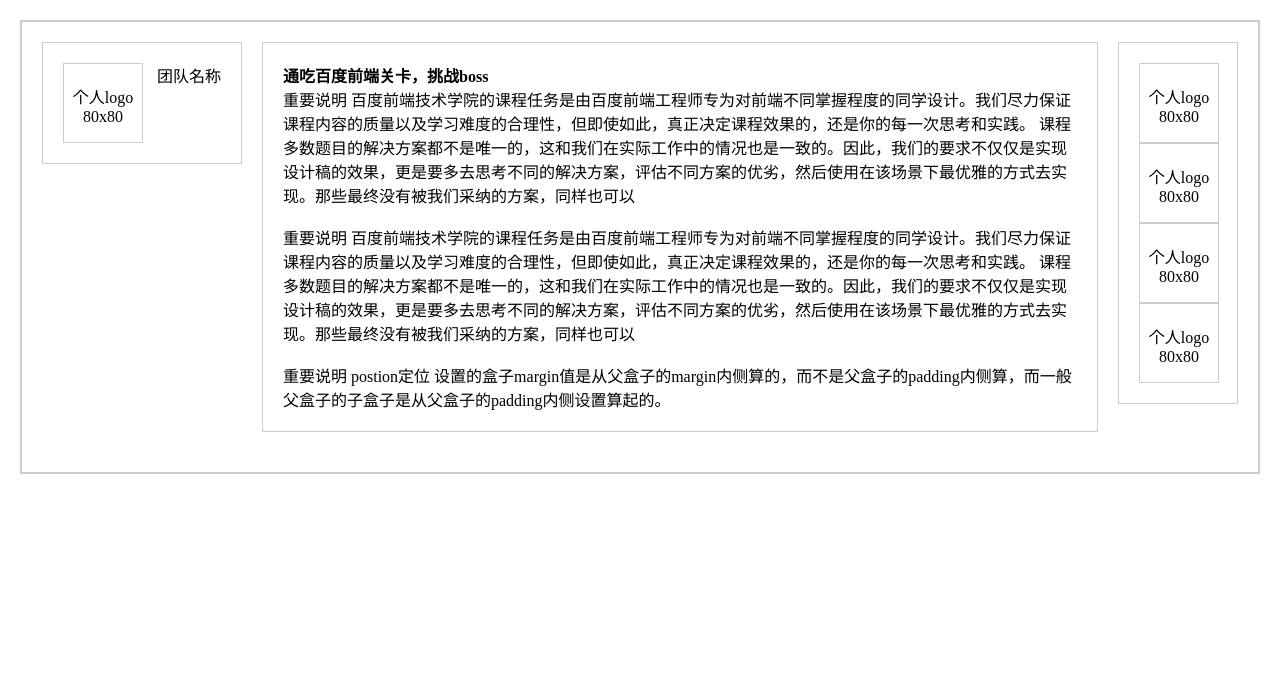
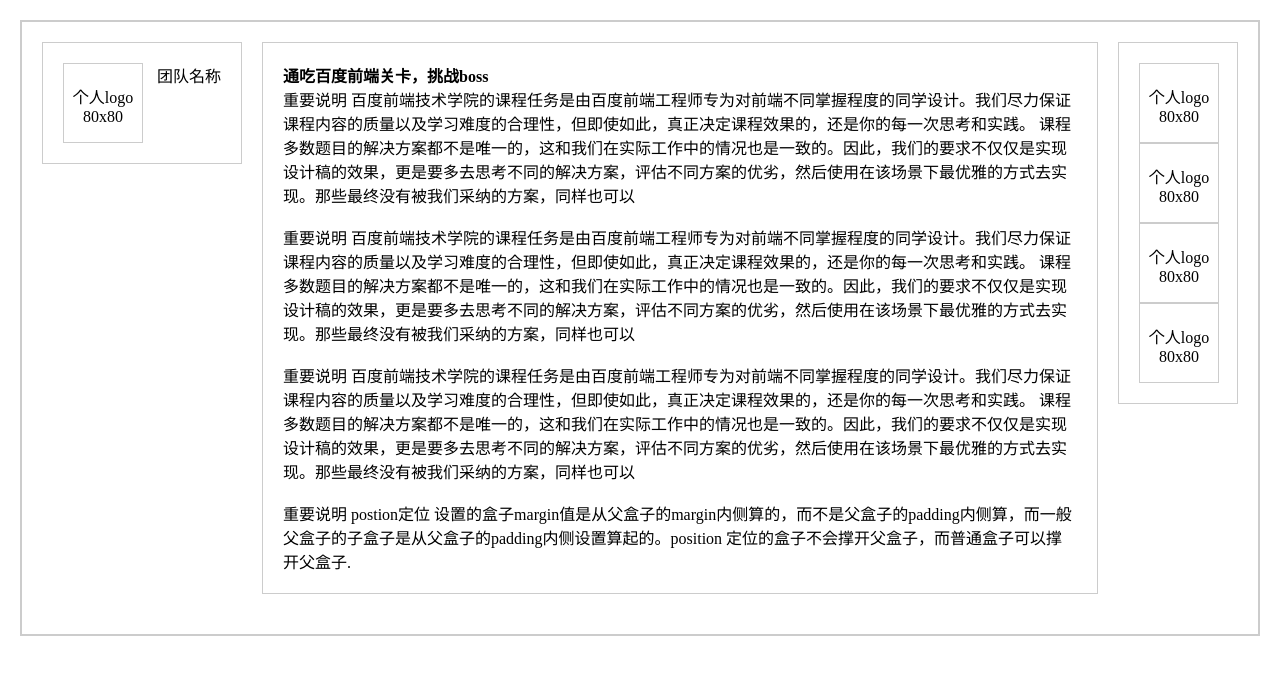
Before and after one commit to pavolshock/baidu, a plain HTML site: page xiaowei/Three_column_layout.html in a window 1280 px wide. Drawn offline with Linux system fonts and the light colour scheme.

Commit message:
modified 三栏布局p标签文档

```diff
--- a/xiaowei/Three_column_layout.html
+++ b/xiaowei/Three_column_layout.html
@@ -74,7 +74,8 @@
     		<h4>通吃百度前端关卡，挑战boss</h4>
     		<p>重要说明 百度前端技术学院的课程任务是由百度前端工程师专为对前端不同掌握程度的同学设计。我们尽力保证课程内容的质量以及学习难度的合理性，但即使如此，真正决定课程效果的，还是你的每一次思考和实践。 课程多数题目的解决方案都不是唯一的，这和我们在实际工作中的情况也是一致的。因此，我们的要求不仅仅是实现设计稿的效果，更是要多去思考不同的解决方案，评估不同方案的优劣，然后使用在该场景下最优雅的方式去实现。那些最终没有被我们采纳的方案，同样也可以</p><br />
     		<p>重要说明 百度前端技术学院的课程任务是由百度前端工程师专为对前端不同掌握程度的同学设计。我们尽力保证课程内容的质量以及学习难度的合理性，但即使如此，真正决定课程效果的，还是你的每一次思考和实践。 课程多数题目的解决方案都不是唯一的，这和我们在实际工作中的情况也是一致的。因此，我们的要求不仅仅是实现设计稿的效果，更是要多去思考不同的解决方案，评估不同方案的优劣，然后使用在该场景下最优雅的方式去实现。那些最终没有被我们采纳的方案，同样也可以</p><br />
-    		<p>重要说明 postion定位 设置的盒子margin值是从父盒子的margin内侧算的，而不是父盒子的padding内侧算，而一般父盒子的子盒子是从父盒子的padding内侧设置算起的。</p>
+    		<p>重要说明 百度前端技术学院的课程任务是由百度前端工程师专为对前端不同掌握程度的同学设计。我们尽力保证课程内容的质量以及学习难度的合理性，但即使如此，真正决定课程效果的，还是你的每一次思考和实践。 课程多数题目的解决方案都不是唯一的，这和我们在实际工作中的情况也是一致的。因此，我们的要求不仅仅是实现设计稿的效果，更是要多去思考不同的解决方案，评估不同方案的优劣，然后使用在该场景下最优雅的方式去实现。那些最终没有被我们采纳的方案，同样也可以</p><br />
+    		<p>重要说明 postion定位 设置的盒子margin值是从父盒子的margin内侧算的，而不是父盒子的padding内侧算，而一般父盒子的子盒子是从父盒子的padding内侧设置算起的。position 定位的盒子不会撑开父盒子，而普通盒子可以撑开父盒子.</p>
     		</div>
     	<div class="right">
     		<div>
```
